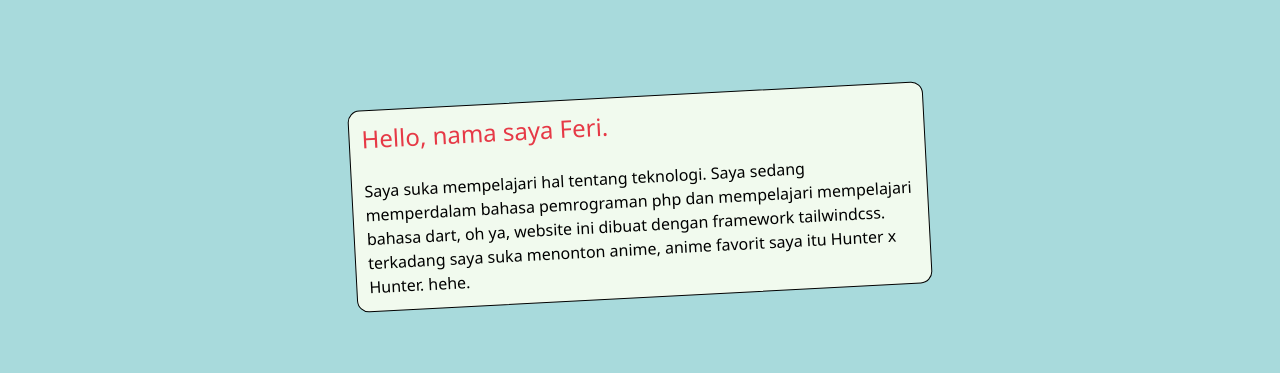
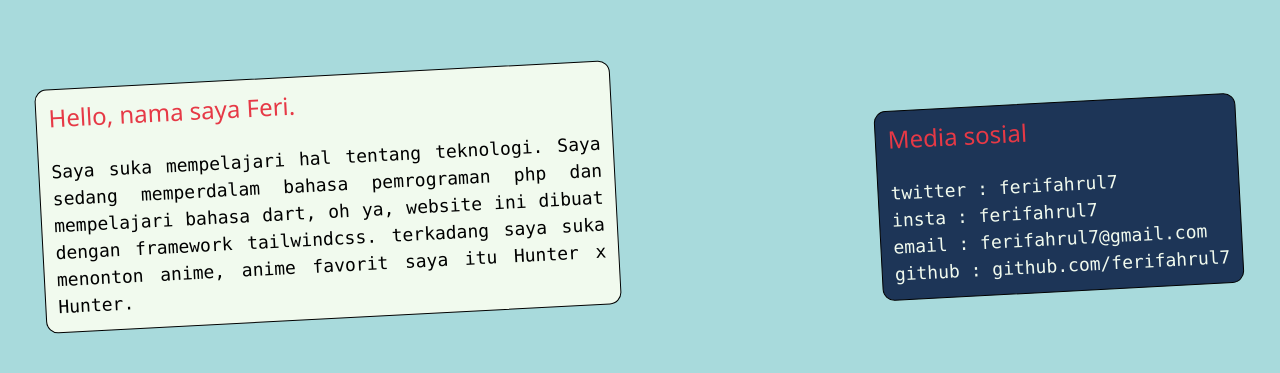
Before and after one commit to ferifahrul7/portfolio, a website: page index.html in a window 1280 px wide. Shown: the part 183-556 px from the top of the page. Drawn offline with Linux system fonts and the light colour scheme.

Commit message:
add social media

```diff
--- a/index.html
+++ b/index.html
@@ -8,14 +8,29 @@
 </head>
 
 <body>
-    <div class="flex h-screen bg-pallette3 p-10 items-center justify-center">
-        <div class="bg-pallette4 border h-auto border-black shadow-offset-black rounded-xl transform -rotate-3 hover:rotate-0 mb-10 max-w-xl">
+    <div class="flex flex-row h-screen bg-pallette3 p-10 items-center justify-between">
+        <div class="bg-pallette4 border h-auto border-black shadow-offset-black rounded-xl transform -rotate-3 hover:shadow-lg hover:rotate-3 mb-10 max-w-xl">
             <h1 class="text-pallette2 p-3">Hello, nama saya Feri.</h1>
-            <p class="leading-normal p-3">
-                Saya suka mempelajari hal tentang teknologi. Saya sedang memperdalam bahasa pemrograman php dan mempelajari mempelajari bahasa dart, oh ya, website ini dibuat dengan framework tailwindcss. terkadang saya suka menonton anime, anime favorit saya itu Hunter
-                x Hunter. hehe.
+            <p class="leading-normal p-3 text-justify font-mono text-lg">
+                Saya suka mempelajari hal tentang teknologi. Saya sedang memperdalam bahasa pemrograman php dan mempelajari bahasa dart, oh ya, website ini dibuat dengan framework tailwindcss. terkadang saya suka menonton anime, anime favorit saya itu Hunter x Hunter.
             </p>
-
+        </div>
+        <div class="bg-pallette5 border h-auto border-black shadow-offset-black rounded-xl transform -rotate-3 hover:shadow-lg hover:-rotate-3 mb-10 hover:skew-x-12">
+            <h1 class="text-pallette2 p-3">Media sosial</h1>
+            <ul class="leading-normal text-pallette4 p-3 text-justify font-mono text-lg">
+                <li>
+                    twitter : ferifahrul7
+                </li>
+                <li>
+                    insta : ferifahrul7
+                </li>
+                <li>
+                    email : ferifahrul7@gmail.com
+                </li>
+                <li>
+                    github : github.com/ferifahrul7
+                </li>
+            </ul>
         </div>
     </div>
 </body>
```
Also changed, not shown: css/dist.css.
